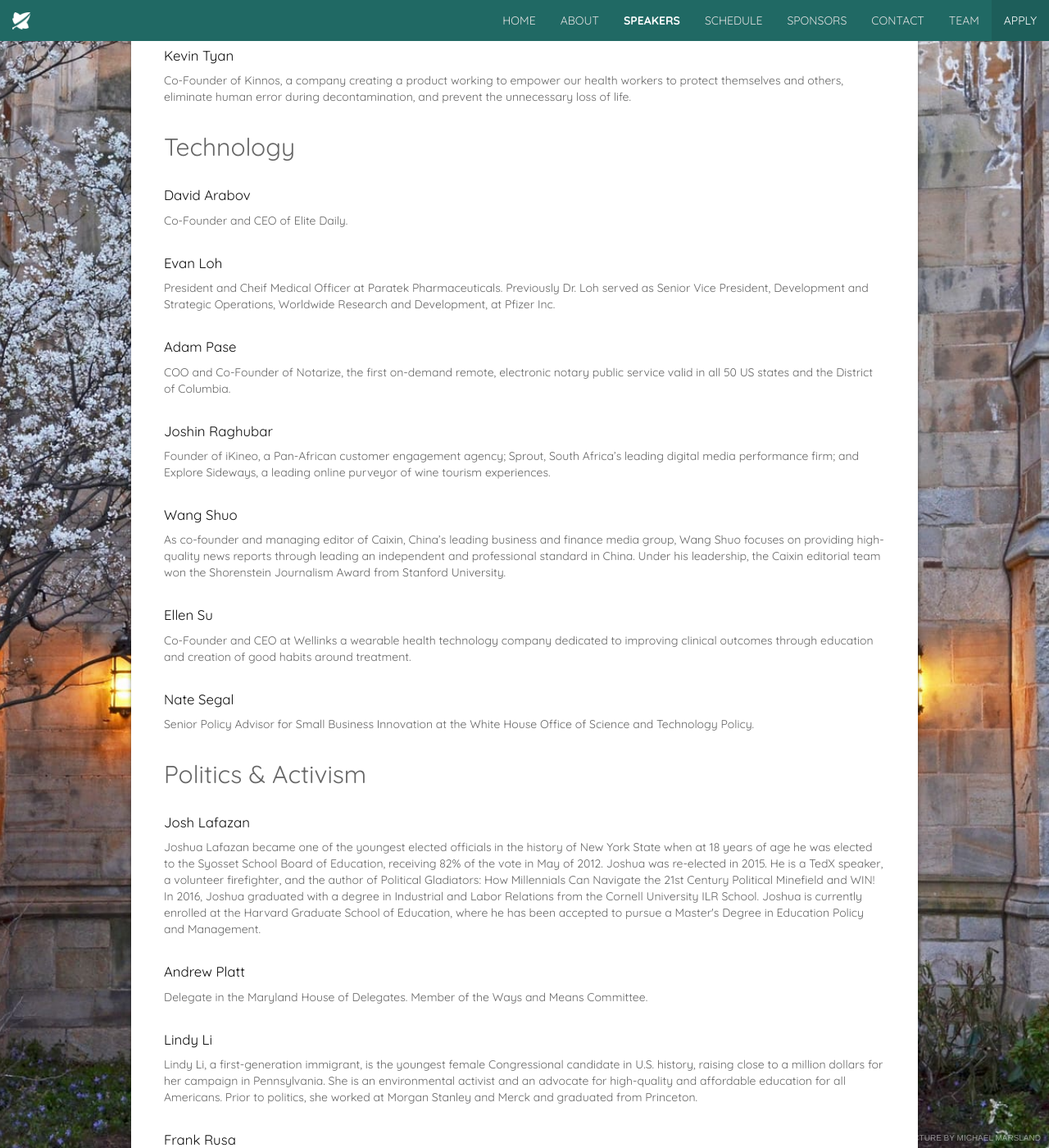
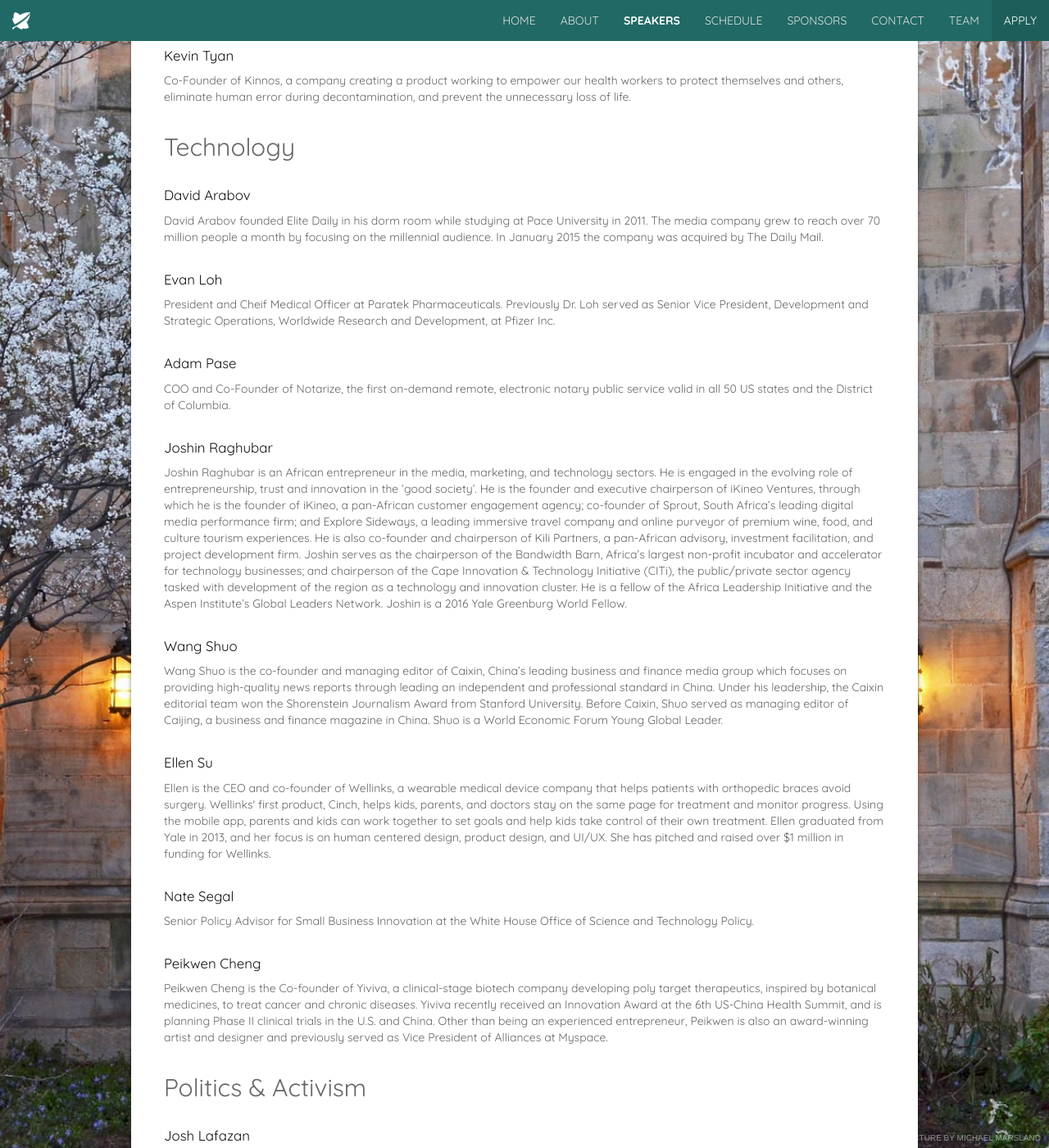
Before and after one commit to felipap/ils-website, a Jekyll site: the page built from speakers.html, in a window 1280 px wide and 1400 px high, scrolled down 1986 px. Shown: the whole window at 82% size. Built offline with Jekyll 4.4.1, drawn with Linux system fonts in a browser that asks for light colours.

Commit message:
Updated all tech speaker biographies

```diff
--- a/_data/speakers.json
+++ b/_data/speakers.json
@@ -50,7 +50,7 @@
 	"technology": [
 		{
 			"name": "David Arabov",
-			"bio": "Co-Founder and CEO of Elite Daily."
+			"bio": "David Arabov founded Elite Daily in his dorm room while studying at Pace University in 2011. The media company grew to reach over 70 million people a month by focusing on the millennial audience. In January 2015 the company was acquired by The Daily Mail."
 		}, {
 
 			"name": "Evan Loh",
@@ -62,19 +62,22 @@
 		}, {
 
 			"name": "Joshin Raghubar",
-			"bio": " Founder of iKineo, a Pan-African customer engagement agency; Sprout, South Africa’s leading digital media performance firm; and Explore Sideways, a leading online purveyor of wine tourism experiences."
+			"bio": "Joshin Raghubar is an African entrepreneur in the media, marketing, and technology sectors. He is engaged in the evolving role of entrepreneurship, trust and innovation in the ‘good society’. He is the founder and executive chairperson of iKineo Ventures, through which he is the founder of iKineo, a pan-African customer engagement agency; co-founder of Sprout, South Africa’s leading digital media performance firm; and Explore Sideways, a leading immersive travel company and online purveyor of premium wine, food, and culture tourism experiences. He is also co-founder and chairperson of Kili Partners, a pan-African advisory, investment facilitation, and project development firm. Joshin serves as the chairperson of the Bandwidth Barn, Africa’s largest non-profit incubator and accelerator for technology businesses; and chairperson of the Cape Innovation & Technology Initiative (CITi), the public/private sector agency tasked with development of the region as a technology and innovation cluster. He is a fellow of the Africa Leadership Initiative and the Aspen Institute’s Global Leaders Network. Joshin is a 2016 Yale Greenburg World Fellow."
 		}, {
 
 			"name": "Wang Shuo",
-			"bio": "As co-founder and managing editor of Caixin, China’s leading business and finance media group, Wang Shuo focuses on providing high-quality news reports through leading an independent and professional standard in China. Under his leadership, the Caixin editorial team won the Shorenstein Journalism Award from Stanford University."
+			"bio": "Wang Shuo is the co-founder and managing editor of Caixin, China’s leading business and finance media group which focuses on providing high-quality news reports through leading an independent and professional standard in China. Under his leadership, the Caixin editorial team won the Shorenstein Journalism Award from Stanford University. Before Caixin, Shuo served as managing editor of Caijing, a business and finance magazine in China. Shuo is a World Economic Forum Young Global Leader."
 		}, {
 
 			"name": "Ellen Su",
-			"bio": "Co-Founder and CEO at Wellinks a wearable health technology company dedicated to improving clinical outcomes through education and creation of good habits around treatment. "
+			"bio": "Ellen is the CEO and co-founder of Wellinks, a wearable medical device company that helps patients with orthopedic braces avoid surgery. Wellinks' first product, Cinch, helps kids, parents, and doctors stay on the same page for treatment and monitor progress. Using the mobile app, parents and kids can work together to set goals and help kids take control of their own treatment. Ellen graduated from Yale in 2013, and her focus is on human centered design, product design, and UI/UX. She has pitched and raised over $1 million in funding for Wellinks."
 		}, {
 
 			"name": "Nate Segal",
 			"bio": "Senior Policy Advisor for Small Business Innovation at the White House Office of Science and Technology Policy."
+		}, {
+			"name": "Peikwen Cheng",
+			"bio": "Peikwen Cheng is the Co-founder of Yiviva, a clinical-stage biotech company developing poly target therapeutics, inspired by botanical medicines, to treat cancer and chronic diseases. Yiviva recently received an Innovation Award at the 6th US-China Health Summit, and is planning Phase II clinical trials in the U.S. and China. Other than being an experienced entrepreneur, Peikwen is also an award-winning artist and designer and previously served as Vice President of Alliances at Myspace."
 		}
 	],
 
```
